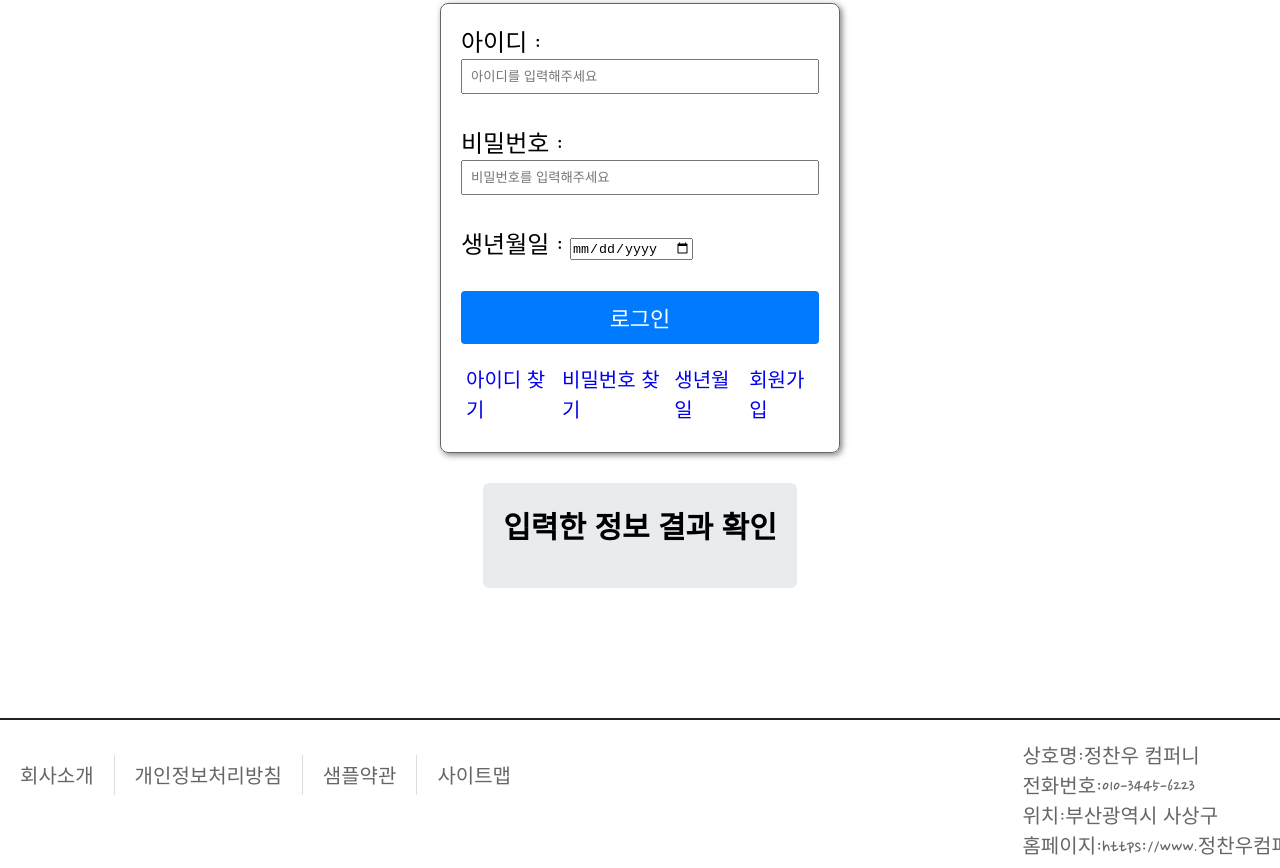
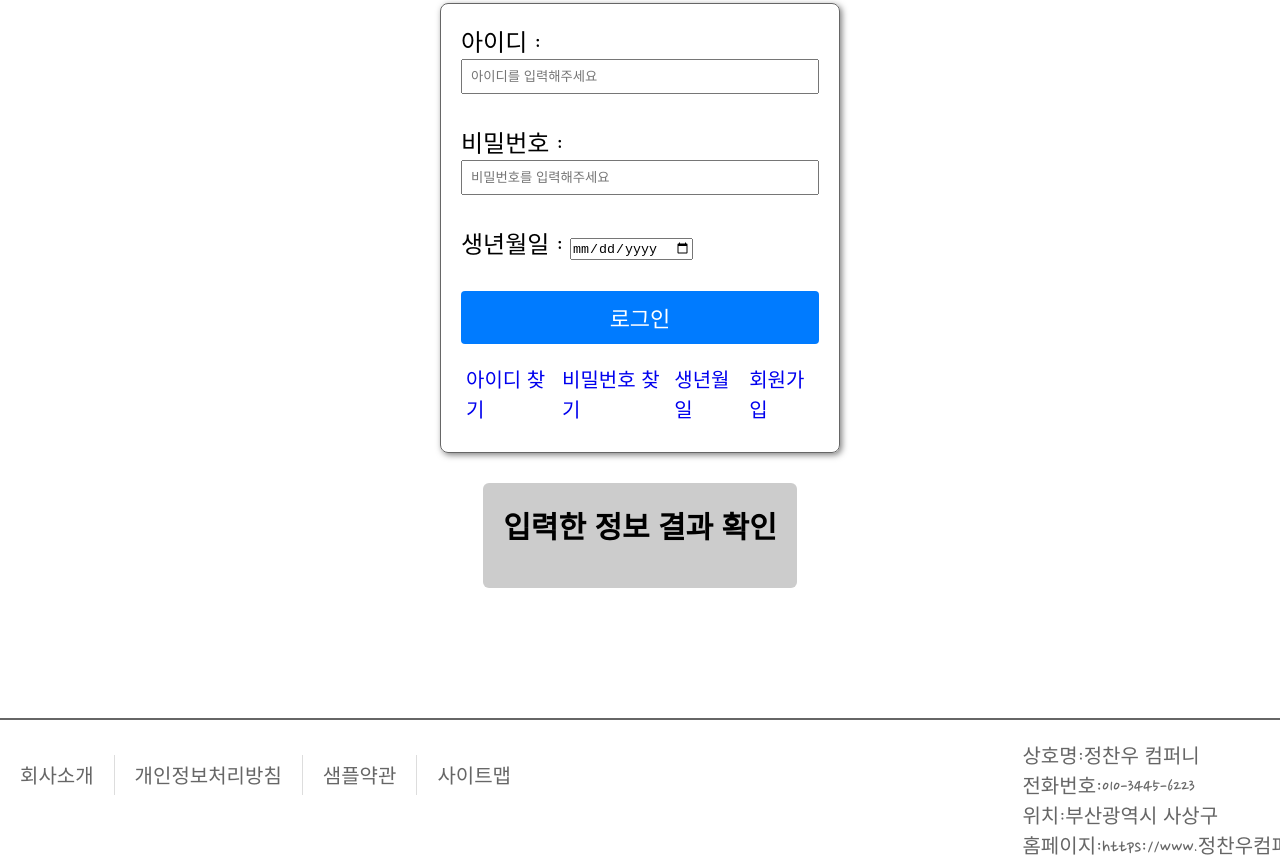
Before and after one commit to chanwoo97/work_memo, a plain HTML site: page 과제/로그인/login.html in a window 1280 px wide. Shown: the part 262-1130 px from the top of the page. Drawn offline with Linux system fonts and the light colour scheme; a web font is replaced by a local one.

Commit message:
0518 / 수정본1

```diff
--- a/과제/로그인/login-style/style.css
+++ b/과제/로그인/login-style/style.css
@@ -153,7 +153,7 @@ section ul li {
 #result {
     margin: 30px;
     padding: 20px;
-    background-color: #e9ecef;
+    background-color: #cccccc;
     border-radius: 6px;
 }
 
@@ -162,7 +162,7 @@ section ul li {
 footer {
     width: 100%;
     height: 150px;
-    border-top: 2px solid #222;
+    border-top: 2px solid #666;
     padding: 20px;
 }
 
--- a/과제/회원가입/join-style/style.css
+++ b/과제/회원가입/join-style/style.css
@@ -145,7 +145,7 @@ button {
 #result {
     margin: 30px;
     padding: 20px;
-    background-color: #e9ecef;
+    background-color: #cccccc;
     border-radius: 6px;
 }
 
```
